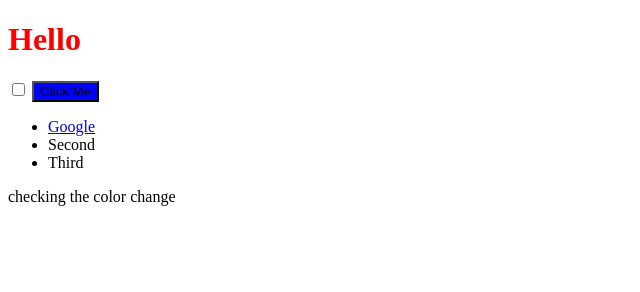
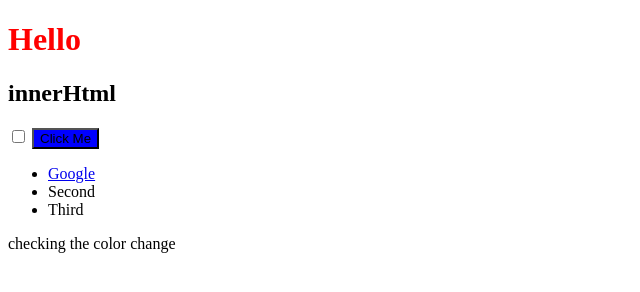
Before and after one commit to lord-rudra0/javascript, a plain HTML site: page DOM/index.html in a window 1280 px wide. Shown: the whole page, without its empty margins (0-640 px from the left). Drawn offline with Linux system fonts and the light colour scheme.

Commit message:
textContent

```diff
--- a/DOM/index.html
+++ b/DOM/index.html
@@ -11,6 +11,7 @@
 <body>
 
   <h1>Hello</h1>
+  <h2><strong>World</strong></h2>
 
   <input type="checkbox">
 
--- a/DOM/index.js
+++ b/DOM/index.js
@@ -66,3 +66,9 @@
 // document.querySelector("h1").classList.add("huge");
 // document.querySelector("h1").classList.remove("huge");
 // document.querySelector("h1").classList.toggle("huge");
+
+
+//textContent
+
+document.querySelector("h2").textContent="BRO"
+document.querySelector("h2").innerHTML="innerHtml"
```
